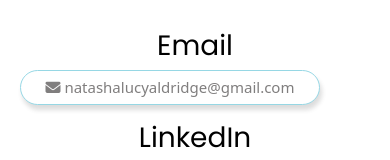
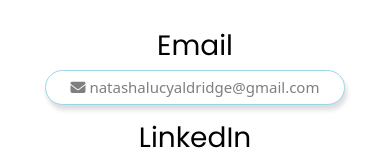
Before and after one commit to Natashalucy141/my-portfolio-project, a plain HTML site: page contact.html in a window 390 px wide. Shown: the part 333-493 px from the top of the page. Drawn offline with nearby package versions, Linux system fonts and the light colour scheme.

Commit message:
Centered email responsive

```diff
--- a/contact.html
+++ b/contact.html
@@ -74,7 +74,7 @@
       <div class="row">
         <div class="col-md-6">
           <h3>Email</h3>
-          <div class="d-flex">
+          <div class="d-flex justify-content-center justify-content-md-start">
             <p class="email-border">
               <i class="fas fa-envelope"></i> natashalucyaldridge@gmail.com
             </p>
```
